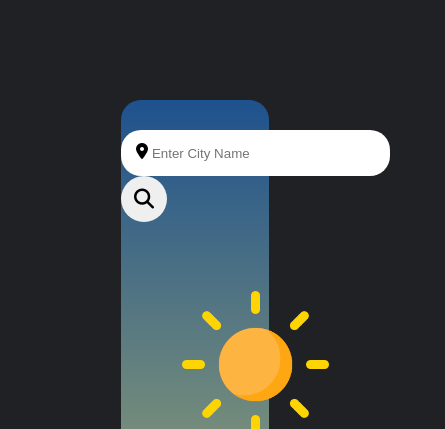
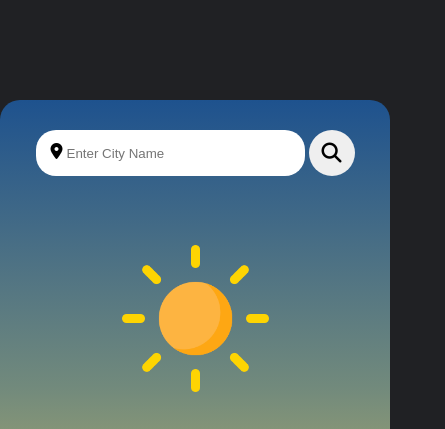
Before and after one commit to BinayPadhan/WebDev, a plain HTML site: page Weather App/index.html in a window 390 px wide. Shown: the top 429 px of the page, 445 px wide, since content can reach past the window. Drawn offline with Linux system fonts and the light colour scheme; a web font is replaced by a local one.

Commit message:
Update style.css

```diff
--- a/Weather App/style.css
+++ b/Weather App/style.css
@@ -20,10 +20,6 @@ body {
     align-items: center;
     margin-top: 100px;
     border-radius: 20px;
-    background: url('images/113.jpg');
-    background: linear-gradient(to bottom, #94c5f8 1%,#a6e6ff 70%,#b1b5ea 100%);
-    background: linear-gradient(to bottom, #163C52 0%,#4F4F47 30%,#C5752D 60%,#B7490F 80%, #2F1107 100%);
-    background: linear-gradient(to bottom, #154277 0%,#576e71 30%,#e1c45e 70%,#b26339 100%);
     background: linear-gradient(to bottom, #1e528e 0%,#728a7c 50%,#e9ce5d 100%);
 }
 
@@ -100,3 +96,8 @@ h2 {
     font-size: 18px;
     font-family: 'Fahkwang', sans-serif;
 }
+@media screen and (max-width:600px) {
+    .container{
+        width: 100%;
+    }
+}
```
